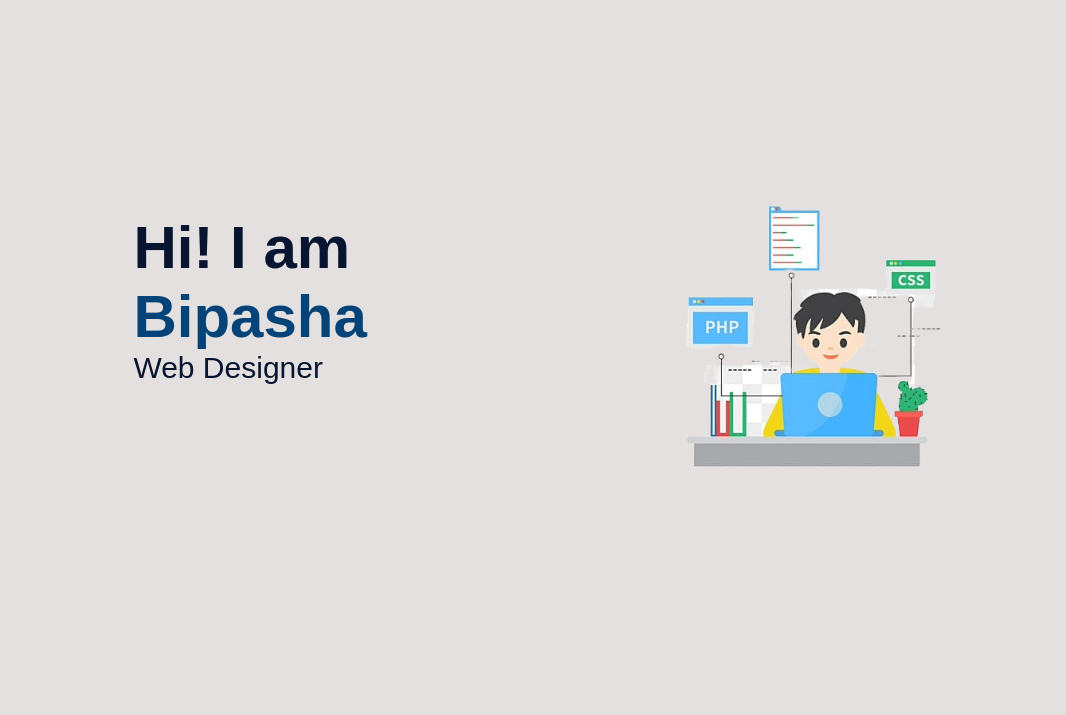
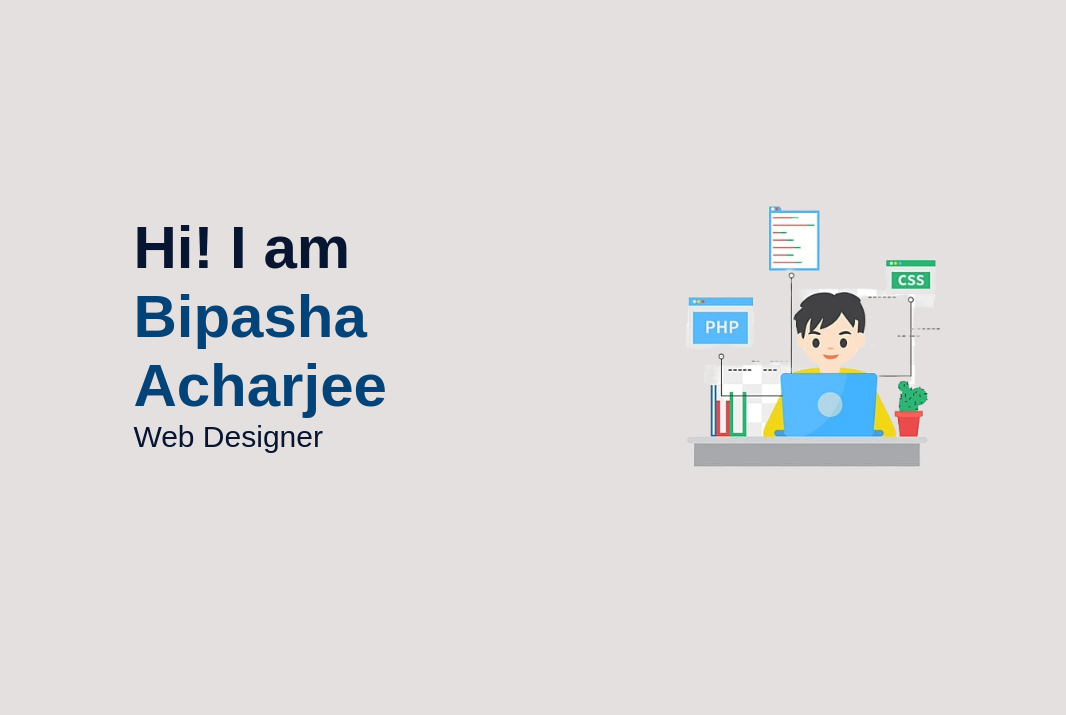
Before and after one commit to Bipasha1005/Vault-of-Codes, a plain HTML site: page week1/index.html in a window 1280 px wide. Shown: the part 85-800 px from the top of the page, without its empty margins (97-1163 px from the left). Drawn offline with nearby package versions, Linux system fonts and the light colour scheme.

Commit message:
Update index.html

```diff
--- a/week1/index.html
+++ b/week1/index.html
@@ -29,7 +29,7 @@
                 <div class="container">
                     <div class="bg">
                         <div class="bgimg">
-                        <h1>Hi! I am <span>Bipasha</span></h1>
+                        <h1>Hi! I am <span>Bipasha Acharjee</span></h1>
                         <!-- <p>Frontend Developer</p> -->
                         <span id="element"></span>
                         <!-- <p><span>Cyber Sec Enthusiast</span></p> -->
```
